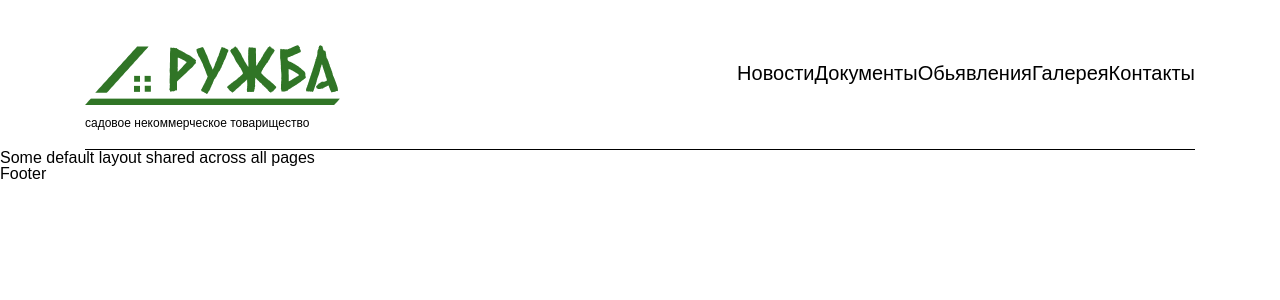
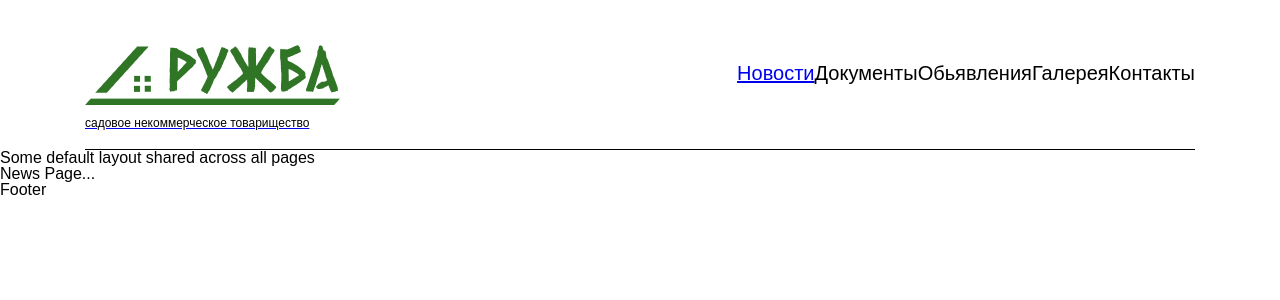
Before and after one commit to overusdev/druzhba-frontend, a Nuxt app: page /news in a window 1280 px wide. Shown: the top 300 px of the page. Built offline with nearby package versions, Linux system fonts and the light colour scheme.

Commit message:
Route and header correct

```diff
--- a/components/header/Header.vue
+++ b/components/header/Header.vue
@@ -2,6 +2,9 @@
   <div class="header">
     <div class="container">
       <div class="header__wrapper">
+        <NuxtLink
+          to="/"
+        >
           <div class="header__logo-wrapper">
             <img
               src="~/assets/images/header/Logo.png"
@@ -10,17 +13,19 @@
             >
             <p class="header__logo-note">садовое некоммерческое товарищество</p>
           </div>
+        </NuxtLink>
         <div
           class="header__menu"
           :class="{ 'header__menu_active' : store.getActive() }"
           >
-          <nuxt-link
+          <NuxtLink
             v-for="item in menuItems"
             :key="item"
+            :to="item.link"
             class="header__menu-item"
           >
             {{ item.name }}
-          </nuxt-link>
+          </NuxtLink>
         </div>
         <Burger
           :color="'#307526'"
@@ -43,18 +48,23 @@ export default {
     const menuItems = [
       {
         name: 'Новости',
+        link: '/news',
       },
       {
         name: 'Документы',
+        link: '',
       },
       {
         name: 'Обьявления',
+        link: '',
       },
       {
         name: 'Галерея',
+        link: '',
       },
       {
         name: 'Контакты',
+        link: '',
       },
     ];
     return {
--- a/layouts/default.vue
+++ b/layouts/default.vue
@@ -2,7 +2,8 @@
   <div class="default">
     <Header />
     Some default layout shared across all pages
-    <slot />
+    <!-- <slot /> -->
+    <NuxtPage />
     <Footer />
   </div>
 </template>
--- /dev/null
+++ b/pages/news/index.vue
@@ -0,0 +1,3 @@
+<template>
+  <h1>News Page...</h1>
+</template>
```
Lines whose indentation alone changed are shown as unchanged.
